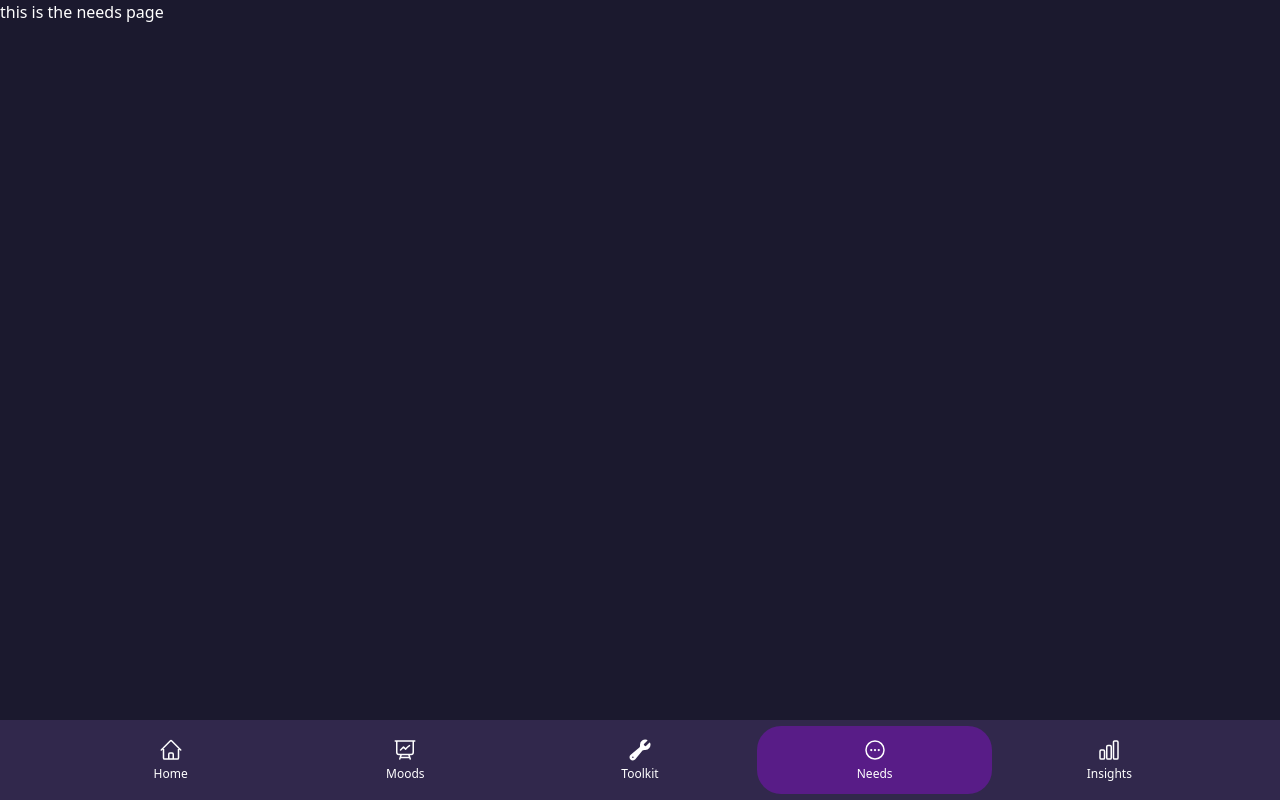
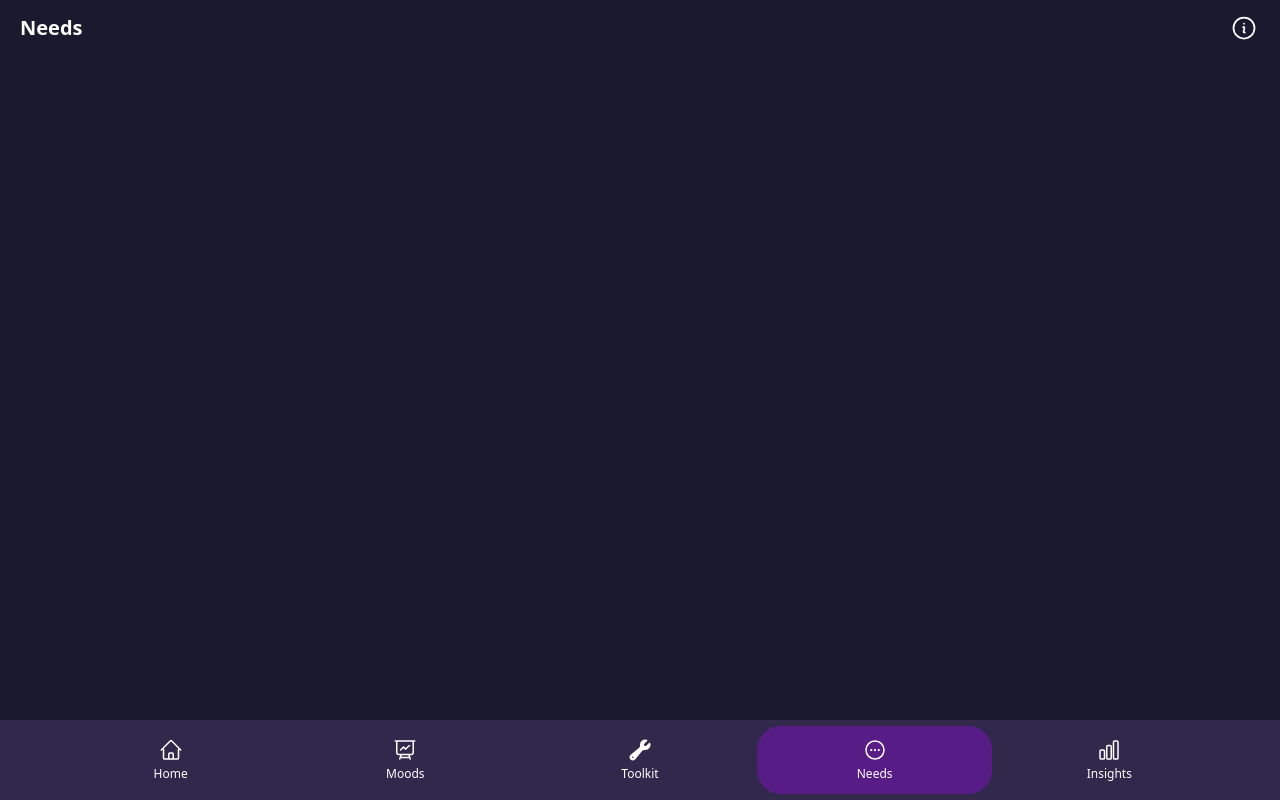
Before and after one commit to fac30/things-we-do, a Next.js app: page /needs in a window 1280 px wide. Built offline with nearby package versions, Linux system fonts and the light colour scheme.

Commit message:
chore: implement new Header.tsx on needs page

```diff
--- a/src/app/needs/page.tsx
+++ b/src/app/needs/page.tsx
@@ -1,9 +1,15 @@
 "use client";
+
+import { Header } from "@/ui/shared/Header";
 
 export default function Page() {
   return (
     <>
-      <h1 className="text-white">this is the needs page</h1>
+      <Header
+        title="Needs"
+        description="address unmet needs and assess next actions."
+        isHome={false}
+      />
     </>
   );
 }
```
